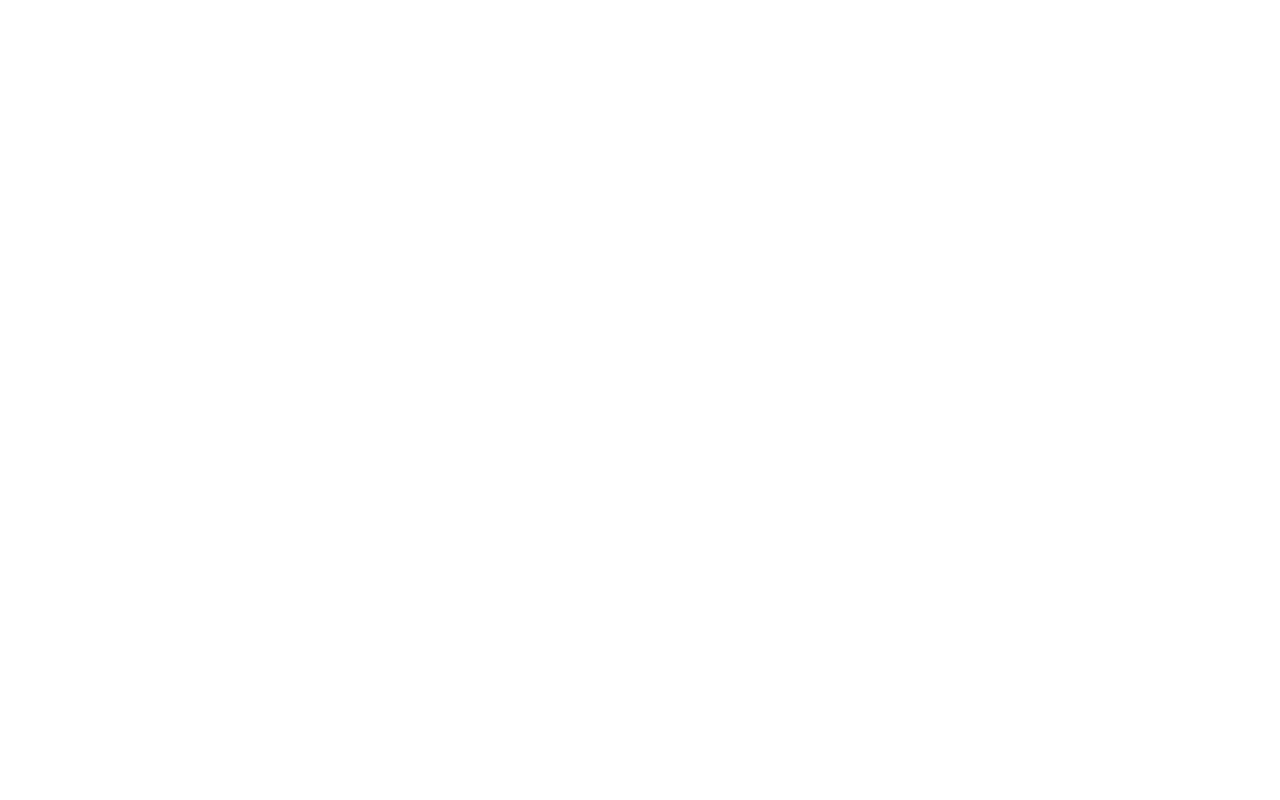
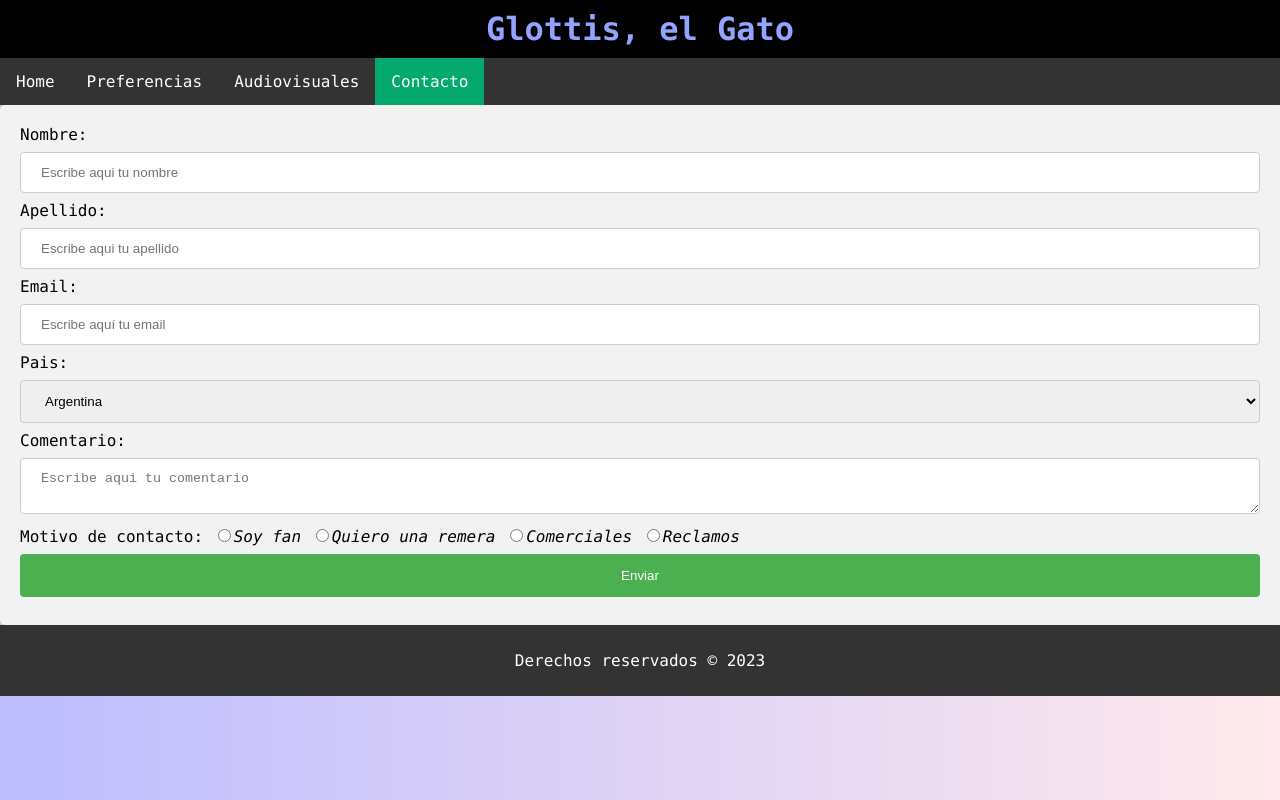
Before and after one commit to jleonardod/proyecto-final-leonardo-html, a plain HTML site: page contacto.html in a window 1280 px wide. Drawn offline with Linux system fonts and the light colour scheme.

Commit message:
Page contacto

```diff
--- a/contacto.html
+++ b/contacto.html
@@ -0,0 +1,146 @@
+<!DOCTYPE html>
+<html lang="es">
+  <head>
+    <meta charset="UTF-8">
+    <meta http-equiv="X-UA-Compatible" content="IE=edge">
+    <meta name="viewport" content="width=device-width, initial-scale=1.0">
+    <link rel="shortcut icon" href="favicon.ico" type="image/x-icon">
+    <title>Glottis, el gato</title>
+    <style>
+      body {
+        font-family: "Lucida Console", "Courier New", monospace;
+        background: linear-gradient(to right, rgb(189, 189, 255), rgb(255, 233, 236));
+        padding: 0;
+        margin: 0;
+      }
+
+      header {
+        text-align: center;
+      }
+
+      ul {
+        list-style-type: none;
+        margin: 0;
+        padding: 0;
+        overflow: hidden;
+        background-color: #333;
+      }
+
+      li {
+        float: left;
+      }
+
+      li a {
+        display: block;
+        color: white;
+        text-align: center;
+        padding: 14px 16px;
+        text-decoration: none;
+      }
+
+      li a:hover:not(.active) {
+        background-color: #111;
+      }
+
+      .active {
+        background-color: #04AA6D;
+      }
+
+      h1 {
+        background-color: black;
+        padding: 10px;
+        margin: 0;
+        color: #92a4ff;
+      }
+
+      input[type=text],
+      input[type=email],
+      textarea,
+      select {
+        width: 100%;
+        padding: 12px 20px;
+        margin: 8px 0;
+        display: inline-block;
+        border: 1px solid #ccc;
+        border-radius: 4px;
+        box-sizing: border-box;
+      }
+
+      input[type=submit] {
+        width: 100%;
+        background-color: #4CAF50;
+        color: white;
+        padding: 14px 20px;
+        margin: 8px 0;
+        border: none;
+        border-radius: 4px;
+        cursor: pointer;
+      }
+
+      input[type=submit]:hover {
+        background-color: #45a049;
+      }
+
+      div.contenedor-formulario {
+        border-radius: 5px;
+        background-color: #f2f2f2;
+        padding: 20px;
+      }
+      .footer {
+        background-color: #333;
+        color: #FFF;
+        padding: 10px;
+        text-align: center;
+        clear: both;
+      }
+    </style>
+  </head>
+  <body>
+    <header>
+      <h1>Glottis, el Gato</h1>
+      <nav>
+        <ul>
+          <li><a href="index.html">Home</a></li>
+          <li><a href="preferencias.html">Preferencias</a></li>
+          <li><a href="audiovisuales.html">Audiovisuales</a></li>
+          <li><a class="active" href="contacto.html">Contacto</a></li>
+        </ul>
+      </nav>
+    </header>
+    <div class="contenedor-formulario">
+      <form>
+        <label for="nombre">Nombre: </label>
+        <input type="text" id="nombre" name="nombre" placeholder="Escribe aqui tu nombre" required>
+        <label for="apellido">Apellido: </label>
+        <input type="text" id="apellido" name="apellido" placeholder="Escribe aqui tu apellido" required>
+        <label for="mail">Email: </label>
+        <input type="email" id="mail" name="mail" placeholder="Escribe aquí tu email">
+        <label for="pais">Pais: </label>
+        <select name="pais" id="pais">
+          <option value="argentina">Argentina</option>
+          <option value="chile">Chile</option>
+          <option value="bolivia">Bolivia</option>
+          <option value="peru">Peru</option>
+          <option value="uruguay">Uruguay</option>
+          <option value="españa">España</option>
+          <option value="colombia">Colombia</option>
+          <option value="venezuela">Venezuela</option>
+          <option value="paraguay">Paraguay</option>
+          <option value="ecuador">Ecuador</option>
+        </select>
+        <label for="comentario">Comentario: </label>
+        <textarea name="comentario" id="comentario" placeholder="Escribe aqui tu comentario"></textarea>
+        <label for="motivo">Motivo de contacto: </label>
+        <input type="radio" id="motivo" name="motivo"><i>Soy fan</i>
+        <input type="radio" id="motivo" name="motivo"><i>Quiero una remera</i>
+        <input type="radio" id="motivo" name="motivo"><i>Comerciales</i>
+        <input type="radio" id="motivo" name="motivo"><i>Reclamos</i>
+
+        <input type="submit" value="Enviar">
+      </form>
+    </div>
+    <footer class="footer">
+      <p>Derechos reservados &copy; 2023</p>
+    </footer>
+  </body>
+</html>
```
Also changed, not shown: audiovisuales.html (+1 -1 lines).
